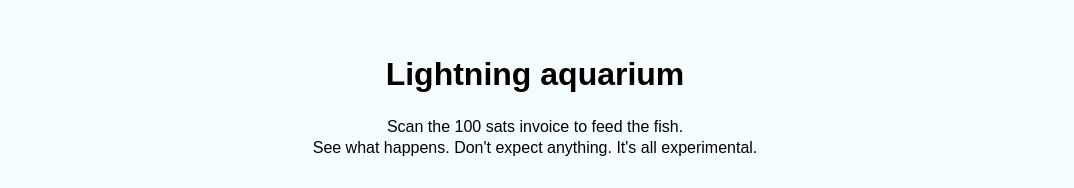
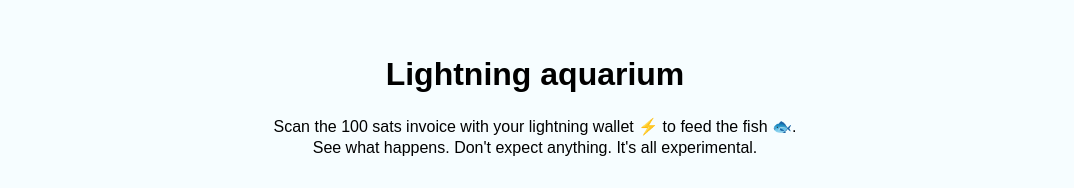
Before and after one commit to FilipChalupa/lightning-aquarium, a website: page docs/index.html in a window 1280 px wide. Shown: the top 188 px of the page, without its empty margins (105-1179 px from the left). Drawn offline with Linux system fonts and the light colour scheme; no server answers.

Commit message:
Improve instructions

```diff
--- a/docs/index.html
+++ b/docs/index.html
@@ -19,7 +19,7 @@
 	<div class="layout">
 		<div class="about">
 			<h1>Lightning aquarium</h1>
-			<p>Scan the 100 sats invoice to feed the fish.</p>
+			<p>Scan the 100 sats invoice with your lightning wallet ⚡ to feed the fish 🐟.</p>
 			<p>See what happens. Don't expect anything. It's all experimental.</p>
 		</div>
 		<div class="aquarium">
```
